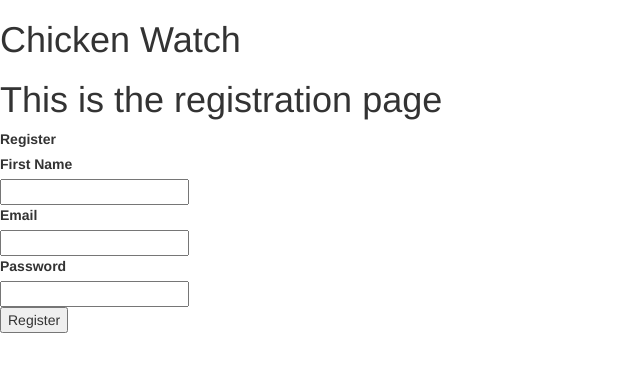
After one commit to jkzilla/poultry-app, a Flask app: page /register in a window 1280 px wide. The commit adds this page. Shown: the top 372 px of the page, without its empty margins (0-640 px from the left). Run offline with Flask 2, Linux system fonts and the light colour scheme; some libraries are stand-ins or nearby versions.

Commit message:
user registration working

```diff
--- a/model.py
+++ b/model.py
@@ -48,6 +48,9 @@ class User(db.Model):
 	email = db.Column(db.String(64), nullable=False)
 	password = db.Column(db.String(64), nullable=False)
 
+	def __repr__(self):
+		"""This is a helpful representation"""
+		return "<User name=%s email=%s>" % (self.name, self.email)
 # class UserPreferences(db.Model):
 # 	"""These are our user preferences"""
 
--- a/server.py
+++ b/server.py
@@ -28,17 +28,34 @@ def login():
 	password = request.form.get("password")
 	user = User.query.filter_by(email=email, password=password).first()
 	if user:
-	# this needs to query the user.email object not the entire line of code
 		flash("You are now logged in")
 		return render_template("/nowsearch.html")
-	else:
-		flash("Invalid Login, please try again or <a href='/registration.html'>register here</a>")
+	elif ValueError:
+		flash("Invalid Login, please try again or register using the registration button below")
+		return render_template("/index.html")
 
-@app.route('/register')
+@app.route('/register', methods=['GET'])
 def send_to_regist():
 	"""Sends user to registration"""
 	return render_template("/registration.html")
+# WORKING HERE WORKING HERE WORKING HERE WORKING HERE
+@app.route('/submitregistration', methods=['POST'])
+def post_reg_info_to_db():
+	"""This saves the new user registration information in the db"""
 
+	name = request.form.get("firstname")
+	email = request.form.get("email")
+	password = request.form.get("password")
+
+	user_table_values = User(name=name, email=email, password=password)
+	db.session.add(user_table_values)
+
+	db.session.commit()
+
+	user = User.query.filter_by(email=email)
+	if user:
+		flash("You are now logged in")
+		return render_template("/nowsearch.html")
 
 @app.route('/search')
 def search_walmart():
@@ -63,11 +80,9 @@ def show_results():
 		for obj in Taxonomy_obj:
 			print obj.category_node
 			if item[u'categoryNode'] == obj.category_node:
-		# if 'Meat' in obj.name:
 				item_stuff = item[u'name'], item[u'categoryPath'], item[u'salePrice'], item[u'shortDescription'], item[u'itemId'], item[u'addToCartUrl'], item[u'customerRatingImage']
 				item_approved_list.append(item_stuff)
 	return render_template("searchresults.html", item_approved_list=item_approved_list)
-
 
 
 if __name__ == "__main__":
--- a/templates/base.html
+++ b/templates/base.html
@@ -15,7 +15,7 @@
 
     <ul>
         {% for message in get_flashed_messages() %}
-            <li>{{ message }}</li>
+            <li>{{ message | safe }}</li>
         {% endfor %}
     </ul>
 
--- a/templates/index.html
+++ b/templates/index.html
@@ -14,7 +14,7 @@
 </form>
 
 
-<form action="/register" method="POST">
+<form action="/register" method="GET">
 
     <label>Register as a new user</label>
     <br>
--- /dev/null
+++ b/templates/registration.html
@@ -0,0 +1,18 @@
+{% extends 'base.html' %}
+{% block content %}
+
+<h1>This is the registration page</h1>
+
+<form action="/submitregistration" method="POST">
+
+<label>Register</label><br>
+	<label>First Name</label><br>
+	<input type="text" name="firstname"><br>
+	<label>Email</label><br>
+	<input type="text" name="email"><br>
+	<label>Password</label><br>
+	<input type="text" name="password"><br>
+	<input type="submit" value="Register"><br>
+</form>
+
+{% endblock %}
```
Also changed, not shown: taxonomy.db.
